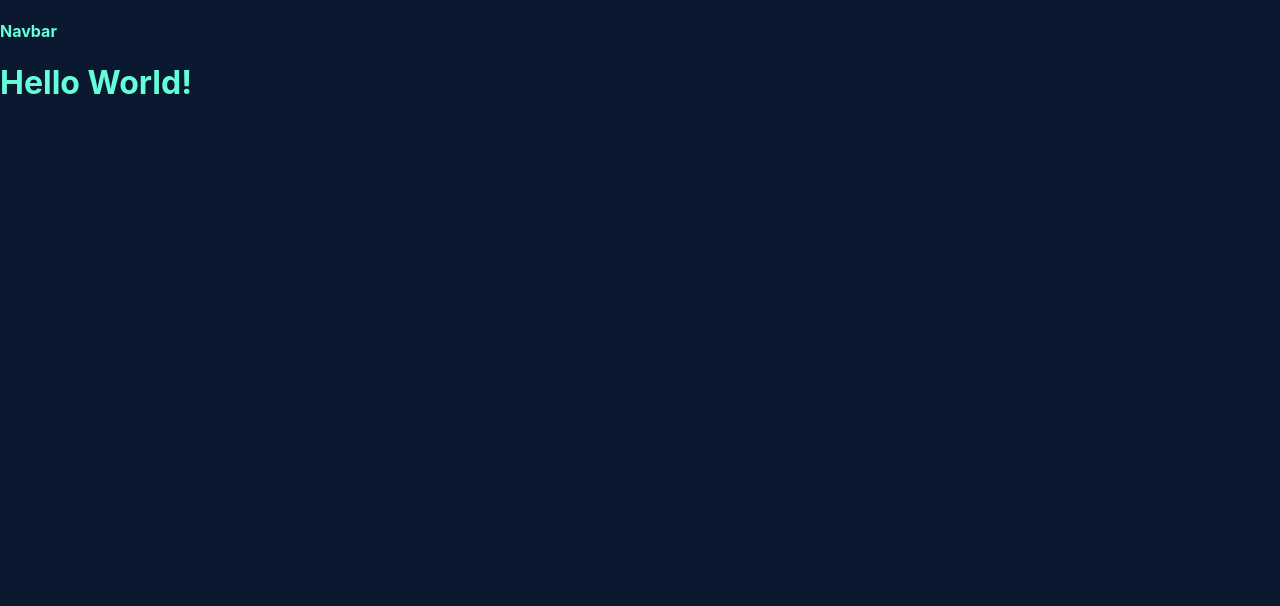
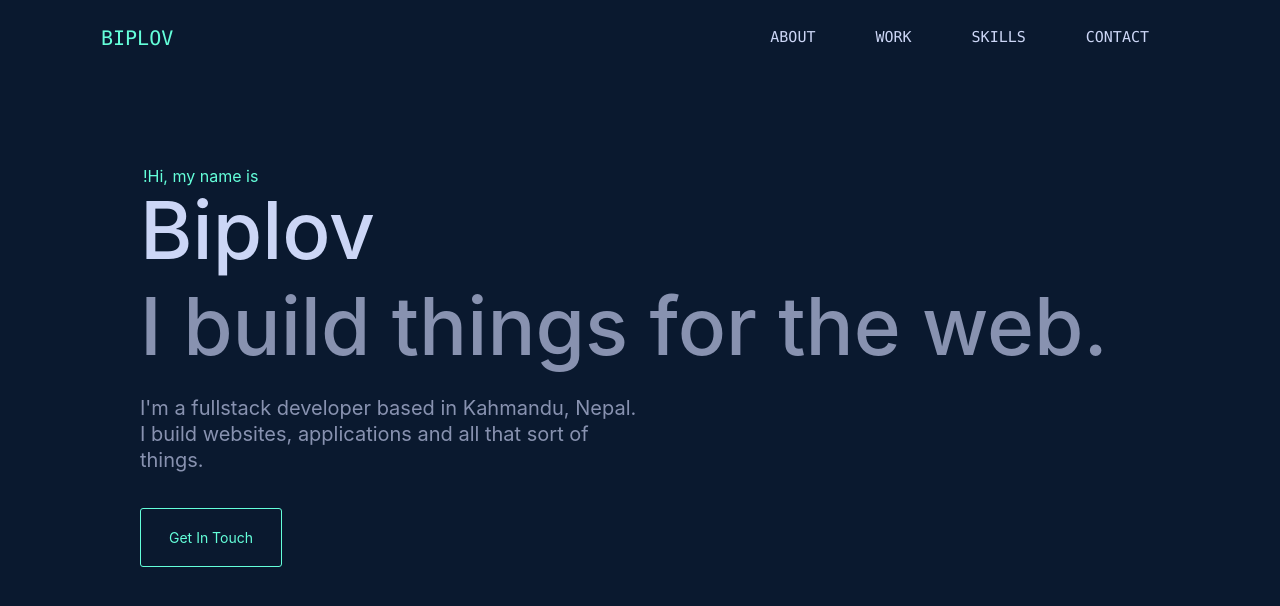
Before and after one commit to beingbiplov/portfolio, a React (Create React App) app: page / in a window 1280 px wide. Shown: the top 606 px of the page. Built offline with nearby package versions, Linux system fonts and the light colour scheme.

Commit message:
header section

```diff
--- a/package.json
+++ b/package.json
@@ -6,7 +6,10 @@
     "@testing-library/jest-dom": "^4.2.4",
     "@testing-library/react": "^9.5.0",
     "@testing-library/user-event": "^7.2.1",
+    "bootstrap": "^4.4.1",
+    "jquery": "^1.9.1",
     "react": "^16.13.1",
+    "react-bootstrap": "^1.0.1",
     "react-dom": "^16.13.1",
     "react-scripts": "3.4.1"
   },
--- a/public/index.html
+++ b/public/index.html
@@ -2,14 +2,12 @@
 <html lang="en">
   <head>
     <meta charset="utf-8" />
-    <link rel="icon" href="%PUBLIC_URL%/favicon.ico" />
     <meta name="viewport" content="width=device-width, initial-scale=1" />
     <meta name="theme-color" content="#000000" />
     <meta
       name="description"
-      content="Web site created using create-react-app"
+      content="Biplov portfolio"
     />
-    <link rel="apple-touch-icon" href="%PUBLIC_URL%/logo192.png" />
     <!--
       manifest.json provides metadata used when your web app is installed on a
       user's mobile device or desktop. See https://developers.google.com/web/fundamentals/web-app-manifest/
@@ -24,7 +22,18 @@
       work correctly both with client-side routing and a non-root public URL.
       Learn how to configure a non-root public URL by running `npm run build`.
     -->
-    <title>React Portfolio</title>
+    <link
+      rel="stylesheet"
+      href="https://maxcdn.bootstrapcdn.com/bootstrap/4.4.1/css/bootstrap.min.css"
+      integrity="sha384-Vkoo8x4CGsO3+Hhxv8T/Q5PaXtkKtu6ug5TOeNV6gBiFeWPGFN9MuhOf23Q9Ifjh"
+      crossorigin="anonymous"
+    />
+    <link
+      rel="stylesheet"
+      href="https://cdnjs.cloudflare.com/ajax/libs/font-awesome/5.11.2/css/all.min.css"
+    />
+
+    <title>Biplov | Fullstack Developer </title>
   </head>
   <body>
     <noscript>You need to enable JavaScript to run this app.</noscript>
@@ -39,5 +48,6 @@
       To begin the development, run `npm start` or `yarn start`.
       To create a production bundle, use `npm run build` or `yarn build`.
     -->
+
   </body>
 </html>
--- a/src/App.js
+++ b/src/App.js
@@ -1,11 +1,13 @@
 import React from 'react';
-import Navbar from './components/Navbar'
+import NavigationBar from './components/Navbar'
+import Header from './components/Header'
 
 function App() {
   return (
     <div >
-    <Navbar />
-      <h1> Hello World! </h1>
+    <NavigationBar />
+    <Header />
+
     </div>
   );
 }
--- /dev/null
+++ b/src/components/Header.js
@@ -0,0 +1,21 @@
+import React from 'react'
+import './css/Header.css'
+
+const Header = () =>{
+	return(
+		<div className='Intro_section'>
+			<p className='intro_opening'> !Hi, my name is </p>
+			<h3 className='intro_name'>Biplov </h3>
+			<h3 className='intro_closing'>I build things for the web. </h3>
+			<p className='intro_about'>
+				I'm a fullstack developer based in Kahmandu, Nepal. I build websites, applications
+				and all that sort of things.
+			</p>
+			<div className='git_section'>
+				<a className='git_button' href='mailto:sharmabiplov@gmail.com'> Get In Touch </a>
+			</div>
+		</div>
+		)
+}
+
+export default Header
--- a/src/components/Navbar.js
+++ b/src/components/Navbar.js
@@ -1,9 +1,30 @@
 import React from 'react'
+import './css/Navbar.css'
+import { Navbar } from 'react-bootstrap'
 
-const Navbar = () => {
+
+const NavigationBar = () => {
 	return(
-		<h4> Navbar </h4>
+		<div className="container" id='navbar_section'>
+		    <Navbar className="navbar  py-3" expand='md'>
+		        <Navbar.Brand href="#navbar_section">BIPLOV</Navbar.Brand>
+		         <Navbar.Toggle aria-controls="basic-navbar-nav" >
+		         	<i className="fa fa-bars"></i>
+		         </Navbar.Toggle>
+
+	            <Navbar.Collapse id="basic-navbar-nav">
+	                <ul className="navbar-nav ml-auto">
+	                    <li className="nav-item active"><a href="#" className="nav-link text-uppercase">About <span className="sr-only">(current)</span></a></li>
+	                    <li className="nav-item"><a href="#" className="nav-link text-uppercase">Work</a></li>
+	                    <li className="nav-item"><a href="#" className="nav-link text-uppercase">Skills</a></li>
+	                    <li className="nav-item"><a href="#" className="nav-link text-uppercase">Contact</a></li>
+	                </ul>
+	            </Navbar.Collapse>
+
+
+		    </Navbar>
+		</div>
 	)
 }
 
-export default Navbar
+export default NavigationBar
--- /dev/null
+++ b/src/components/css/Header.css
@@ -0,0 +1,67 @@
+.Intro_section{
+	margin:0px auto;
+	padding: 90px 0px;
+	max-width: 1000px;
+	min-height: 100vh;
+}
+
+.intro_opening{
+	color:rgb(100, 255, 218);
+	margin:0px 0px 0px 3px;
+	font-size: 16px;
+	font-weight: normal;
+}
+
+.intro_name{
+	font-size: 80px;
+	line-height: 1.1;
+	color: rgb(204,214,246);
+}
+.intro_closing{
+	font-size: 80px;
+	line-height: 1.1;
+	color: rgb(136,146,176);
+}
+.intro_about{
+	margin-top: 25px;
+	max-width: 500px;
+}
+.git_section{
+	margin-top: 50px;
+	text-decoration: none;
+}
+.git_button{
+	color:rgb(100, 255, 218);
+	border: 1px solid rgb(100, 255, 218);
+	border-radius: 3px;
+	padding: 1.25rem 1.75rem;
+	font-size: 14px;
+	line-height: 1;
+	text-decoration: none;
+	cursor: pointer;
+	margin-top: 50px;
+	transition: all 0.25s cubic-bezier(0.645, 0.045, 0.355, 1) 0s;
+}
+
+.git_button:hover{
+	background-color: #132439;
+	color:rgb(100, 255, 218);
+	text-decoration: none;
+}
+
+@media(max-width: 1024px){
+	.Intro_section{
+		margin-left: 5%;
+	}
+
+	.intro_opening{
+		font-size: 13px;
+	}
+
+	.intro_name{
+		font-size: 70px;
+	}
+	.intro_closing{
+		font-size: 70px;
+	}
+}
--- /dev/null
+++ b/src/components/css/Navbar.css
@@ -0,0 +1,55 @@
+.navbar {
+    transition: all 0.4s;
+    font-family: SF Mono, Fira Code, Fira Mono, Roboto Mono, Lucida Console, Monaco, monospace;
+}
+
+
+.navbar .nav-link {
+    padding: 12px 30px !important;
+    color: rgb(204, 214, 246)!important;
+    font-size: 15px;
+
+}
+
+.navbar .nav-link:hover,
+.navbar .nav-link:focus {
+    color:rgb(100, 255, 218)!important;
+    text-decoration: none;
+}
+
+.navbar .navbar-brand {
+    color:rgb(100, 255, 218);
+}
+
+.navbar-brand:hover{
+    color: rgb(204, 214, 246)!important;
+}
+
+
+/* Change navbar styling on scroll */
+.navbar.active {
+    background: #fff;
+    box-shadow: 1px 2px 10px rgba(0, 0, 0, 0.1);
+}
+
+.navbar.active .nav-link {
+    color: #555;
+}
+
+.navbar.active .nav-link:hover,
+.navbar.active .nav-link:focus {
+    color: #555;
+    text-decoration: none;
+}
+
+.navbar.active .navbar-brand {
+    color: #555;
+}
+
+.navbar-toggler{
+    border-color: rgb(100, 255, 218)!important;
+}
+
+.fa, .fas{
+    color: rgb(100, 255, 218);
+}
--- a/src/index.css
+++ b/src/index.css
@@ -6,10 +6,16 @@ body {
   -webkit-font-smoothing: antialiased;
   -moz-osx-font-smoothing: grayscale;
   background-color: #0a192f;
-  color: rgb(100, 255, 218);
+  color: rgb(136,146,176);
+  font-size: 20px;
+  line-height: 1.3;
 }
 
 code {
   font-family: source-code-pro, Menlo, Monaco, Consolas, 'Courier New',
     monospace;
 }
+
+a{
+  text-decoration: none;
+}
```
Also changed, not shown: 2 other files (tests, documents, lock files or other folders).
